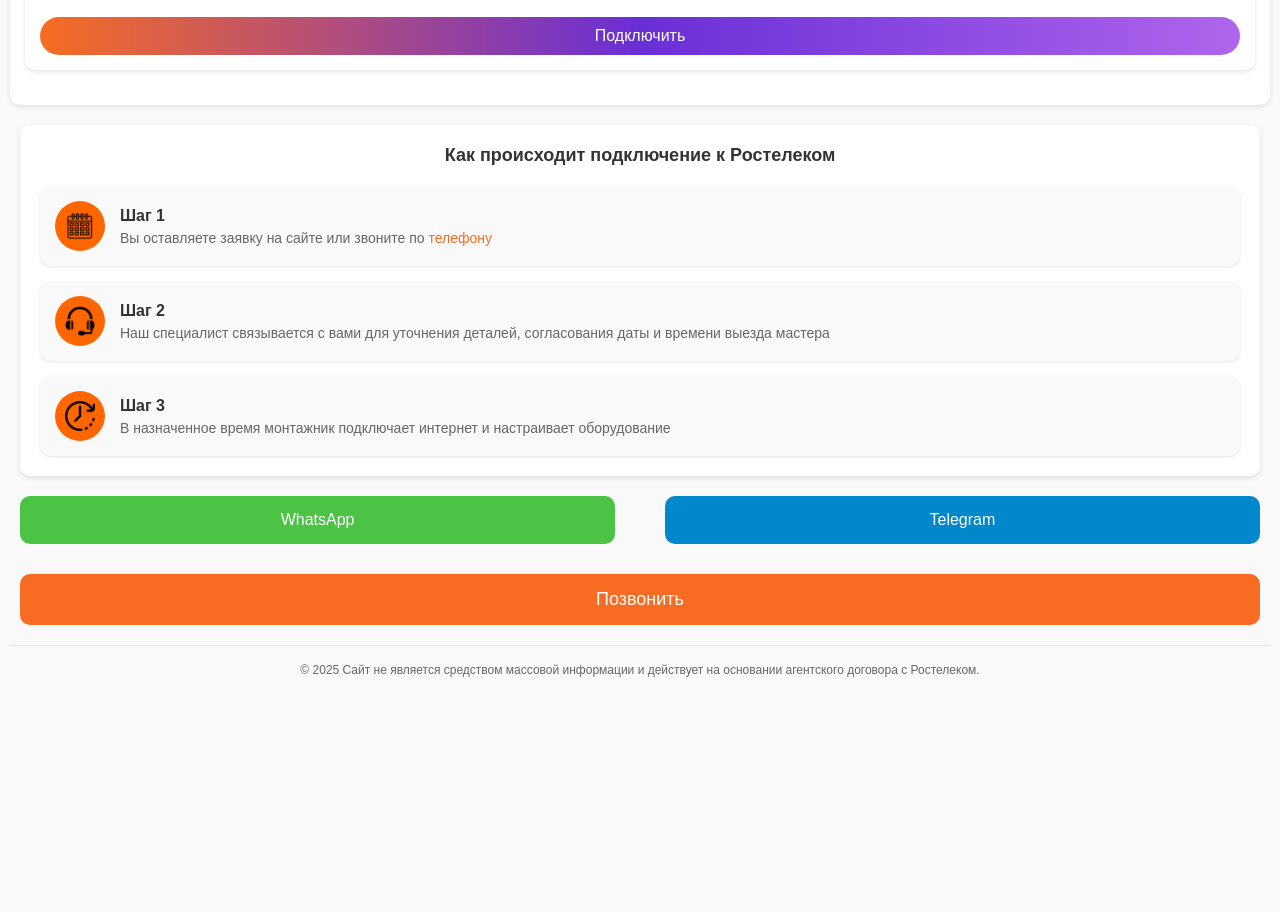
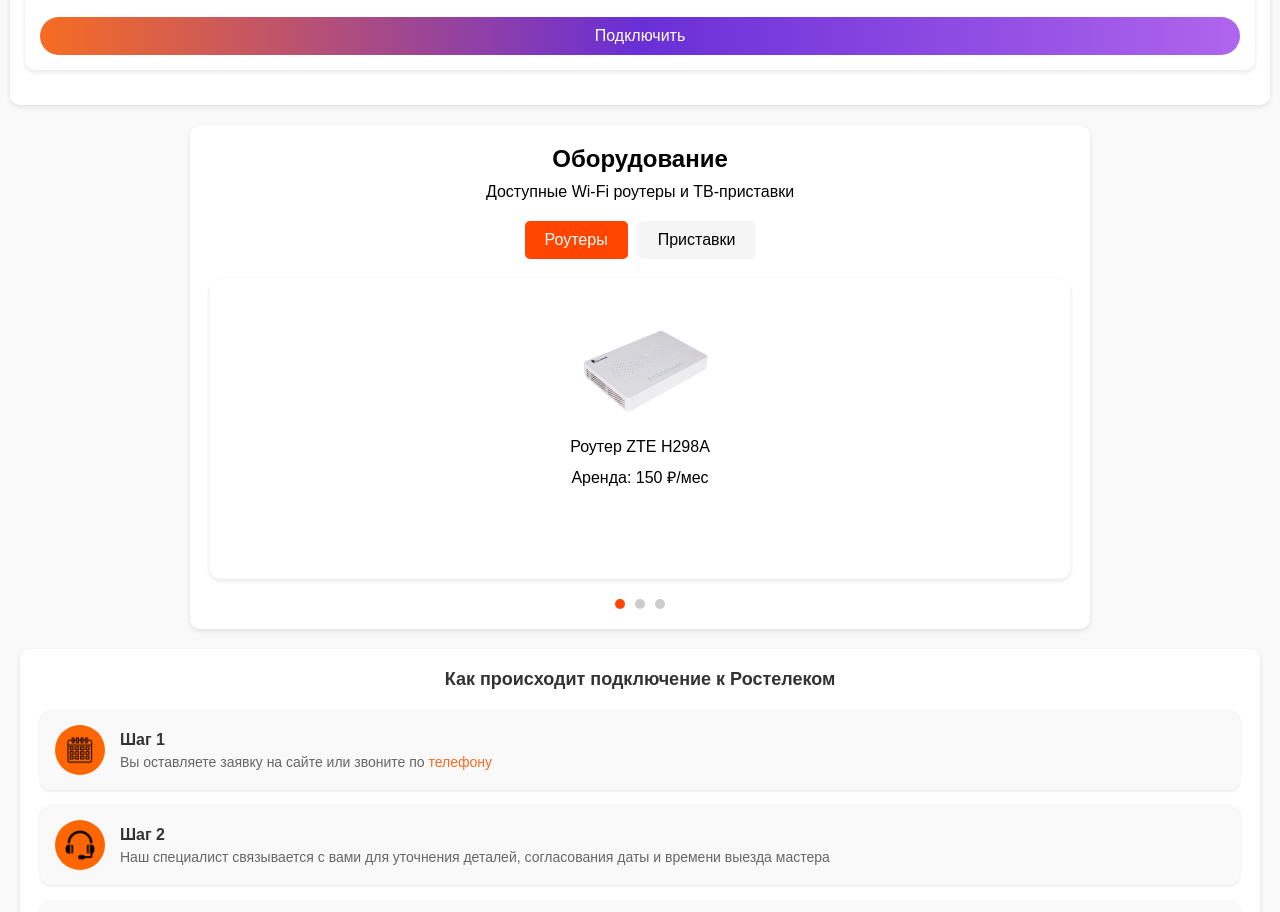
Before and after one commit to vmazikov/rt_site, a plain HTML site: page index.html in a window 1280 px wide. Shown: the part 2568-3480 px from the top of the page. Before the commit the page ends 3272 px from the top, so only its background shows below. Drawn offline with Linux system fonts and the light colour scheme.

Commit message:
Добавить секцию с оборудованием

```diff
--- a/index.html
+++ b/index.html
@@ -157,6 +157,56 @@
         <a href="https://wa.me/79505908454?text=%D0%97%D0%B4%D1%80%D0%B0%D0%B2%D1%81%D1%82%D0%B2%D1%83%D0%B9%D1%82%D0%B5!%20%D0%A5%D0%BE%D1%87%D1%83%20%D0%BF%D0%BE%D0%B4%D0%BA%D0%BB%D1%8E%D1%87%D0%B8%D1%82%D1%8C%20%D1%82%D0%B0%D1%80%D0%B8%D1%84%20%22%D0%A1%D0%B5%D0%BC%D1%8C%D1%8F%22" class="btn">Подключить</a>
       </div>
   </div>
+  <div class="equipment-section card">
+    <h2>Оборудование</h2>
+    <p>Доступные Wi-Fi роутеры и ТВ-приставки</p>
+    <div class="equipment-buttons">
+      <button class="active" data-category="routers">Роутеры</button>
+      <button data-category="set-top-boxes">Приставки</button>
+    </div>
+
+    <div class="carousel card">
+      <div class="carousel-track">
+        <!-- Роутеры -->
+        <div class="carousel-item" data-category="routers">
+          <img src="./images/ZTE_H298A.png" alt="Роутер ZTE">
+          <p>Роутер ZTE H298A</p>
+          <p>Аренда: 150 ₽/мес</p>
+        </div>
+        <div class="carousel-item" data-category="routers">
+          <img src="./images/igrovoy.png" alt="Роутер TP-Link">
+          <p>Роутер Игровой</p>
+          <p>Рассрочка: 399 ₽/мес</p>
+        </div>
+        <div class="carousel-item" data-category="routers">
+          <img src="./images/RT-GM-2.png" alt="Роутер TP-Link">
+          <p>Роутер RT-GM-2</p>
+          <p>Рассрочка: 295 ₽/мес</p>
+        </div>
+        <!-- Приставки -->
+        <div class="carousel-item" data-category="set-top-boxes">
+          <img src="./images/sberbox_95km.webp" alt="Приставка SberBox">
+          <p>ТВ приставка SberBox</p>
+          <p>Рассрочка: 285 ₽/мес</p>
+        </div>
+        <div class="carousel-item" data-category="set-top-boxes">
+          <img src="./images/Wink.webp" alt="Приставка SberBox">
+          <p>ТВ приставка Wink</p>
+          <p>Аренда: 99 ₽/мес</p>
+        </div>
+        <div class="carousel-item" data-category="set-top-boxes">
+          <img src="./images/Wink.webp" alt="Приставка SberBox">
+          <p>ТВ приставка Wink+</p>
+          <p>Рассрочка: 335 ₽/мес</p>
+        </div>
+      </div>
+    </div>
+    <div class="dots">
+      <span class="dot active"></span>
+      <span class="dot"></span>
+      <span class="dot"></span>
+    </div>
+  </div>
   <div class="steps-section">
     <h2>Как происходит подключение к Ростелеком</h2>
     <div class="steps">
@@ -197,5 +247,6 @@
   <footer class="footer">
     <p>© 2025 Сайт не является средством массовой информации и действует на основании агентского договора с Ростелеком.</p>
   </footer>
+  <script src="./script.js"></script>
 </body>
 </html>
--- a/script.js
+++ b/script.js
@@ -0,0 +1,45 @@
+const buttons = document.querySelectorAll(".equipment-buttons button");
+const track = document.querySelector(".carousel-track");
+const dots = document.querySelectorAll(".dot");
+let currentIndex = 0;
+let autoSlideInterval;
+
+const updateCarousel = (index) => {
+  track.style.transform = `translateX(-${index * 100}%)`;
+  dots.forEach((dot, i) => dot.classList.toggle("active", i === index));
+};
+
+const setActiveCategory = (category) => {
+  const items = document.querySelectorAll(".carousel-item");
+  items.forEach(item => {
+    if (item.dataset.category === category) {
+      item.style.display = "block";
+    } else {
+      item.style.display = "none";
+    }
+  });
+};
+
+buttons.forEach((button) => {
+  button.addEventListener("click", () => {
+    buttons.forEach(btn => btn.classList.remove("active"));
+    button.classList.add("active");
+    setActiveCategory(button.dataset.category);
+  });
+});
+
+dots.forEach((dot, index) => {
+  dot.addEventListener("click", () => {
+    currentIndex = index;
+    updateCarousel(index);
+  });
+});
+
+const autoSlide = () => {
+  autoSlideInterval = setInterval(() => {
+    currentIndex = (currentIndex + 1) % dots.length;
+    updateCarousel(currentIndex);
+  }, 7000);
+};
+
+autoSlide();
--- a/style.css
+++ b/style.css
@@ -282,3 +282,95 @@
     margin: 0;
     line-height: 1.5;
   }
+
+  body {
+    font-family: Arial, sans-serif;
+    margin: 0;
+    padding: 0;
+  }
+
+  .equipment-section {
+    max-width: 900px;
+    margin: 20px auto;
+    text-align: center;
+    padding: 20px;
+  }
+
+  .equipment-section h2 {
+    font-size: 24px;
+    margin-bottom: 10px;
+  }
+
+  .equipment-buttons {
+    display: flex;
+    justify-content: center;
+    margin-top: 20px;
+    margin-bottom: 20px;
+  }
+
+  .equipment-buttons button {
+    background-color: #f5f5f5;
+    border: none;
+    padding: 10px 20px;
+    margin: 0 5px;
+    cursor: pointer;
+    border-radius: 5px;
+    font-size: 16px;
+    transition: 0.3s;
+  }
+
+  .equipment-buttons button.active {
+    background-color: #ff4500;
+    color: #fff;
+  }
+
+  .carousel {
+    position: relative;
+    overflow: hidden;
+    height: 300px;
+  }
+
+  .carousel-track {
+    display: flex;
+    transition: transform 0.5s ease-in-out;
+  }
+
+  .carousel-item {
+    min-width: 100%;
+    flex-shrink: 0;
+    display: flex;
+    flex-direction: column;
+    align-items: center;
+    justify-content: center;
+  }
+
+  .carousel-item img {
+    width: 150px;
+    height: auto;
+    margin-bottom: 10px;
+  }
+
+  .carousel-item p {
+    margin: 5px 0;
+    font-size: 16px;
+  }
+
+  .dots {
+    display: flex;
+    justify-content: center;
+    margin-top: 15px;
+  }
+
+  .dot {
+    width: 10px;
+    height: 10px;
+    border-radius: 50%;
+    background-color: #ccc;
+    margin: 0 5px;
+    cursor: pointer;
+    transition: 0.3s;
+  }
+
+  .dot.active {
+    background-color: #ff4500;
+  }
```
Also changed, not shown: images/RT-GM-2.png (added), images/Wink.webp (added), images/ZTE_H298A.png (added), images/igrovoy.png (added), images/sberbox_95km.webp (added).
